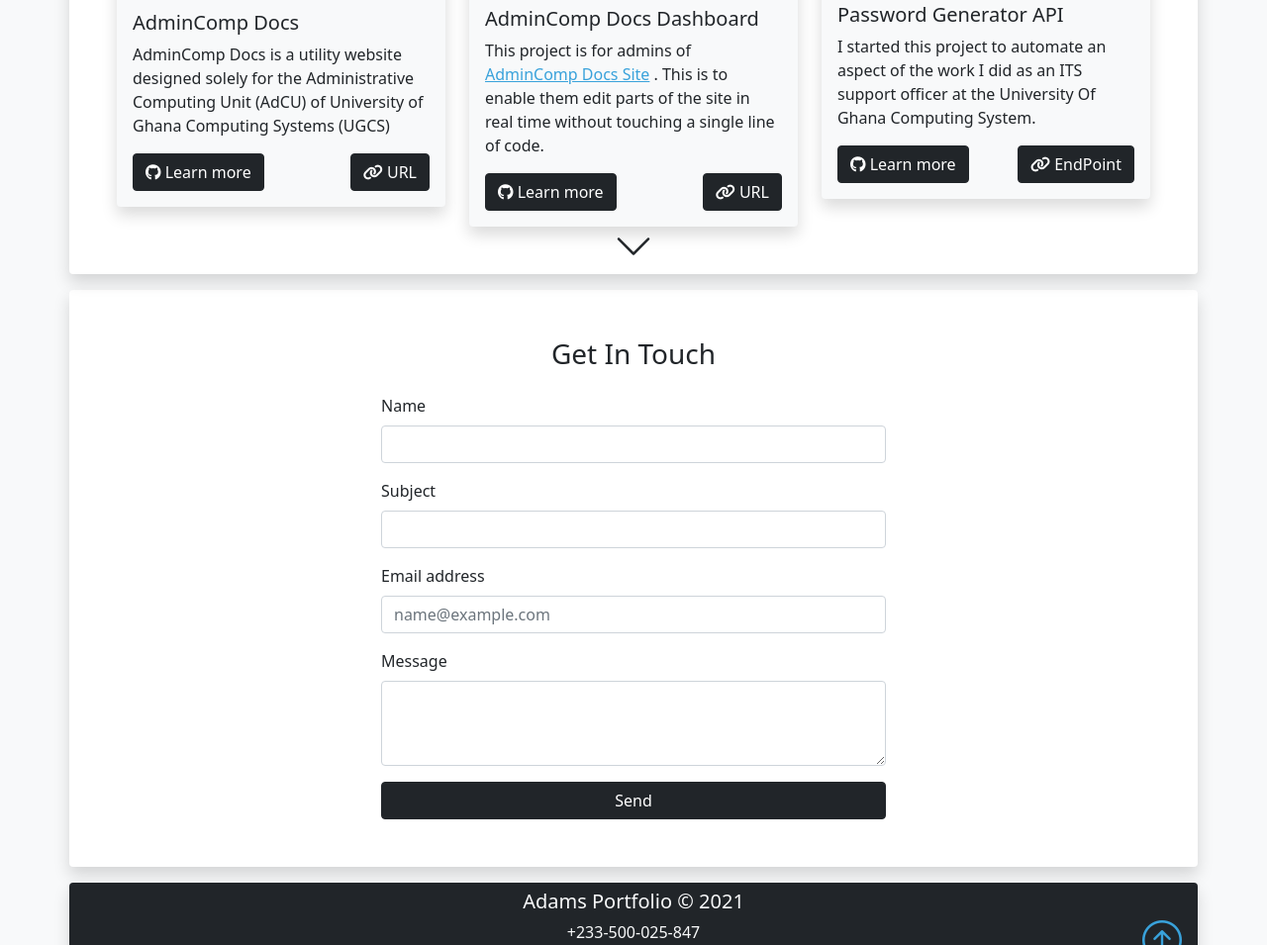
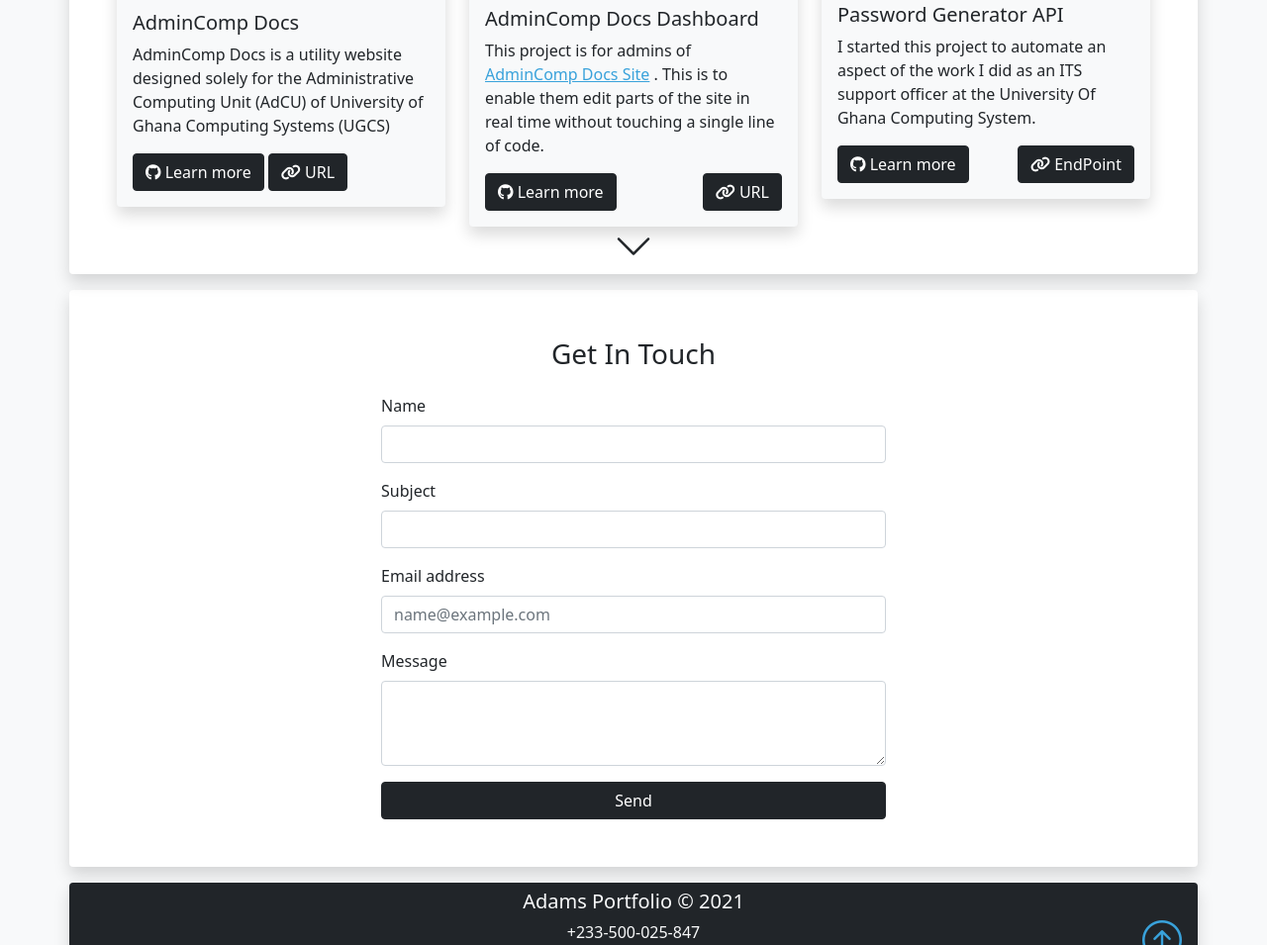
Before and after one commit to moadams847/Adams-Portfolio-Site, a website: page index.html in a window 1280 px wide. Shown: the part 1007-1962 px from the top of the page at 99% size. Drawn offline with nearby package versions, Linux system fonts and the light colour scheme.

Commit message:
update project section

```diff
--- a/index.html
+++ b/index.html
@@ -220,7 +220,7 @@
               <a
                 href="https://zen-ptolemy-6bcc40.netlify.app/"
                 target="_blank"
-                class="btn btn-dark d-inline-block float-end mt-2 mt-md-0"
+                class="btn btn-dark d-inline-bloc mt-2 mt-md-0"
               >
                 <i class="fas fa-link"></i> URL</a
               >
```
